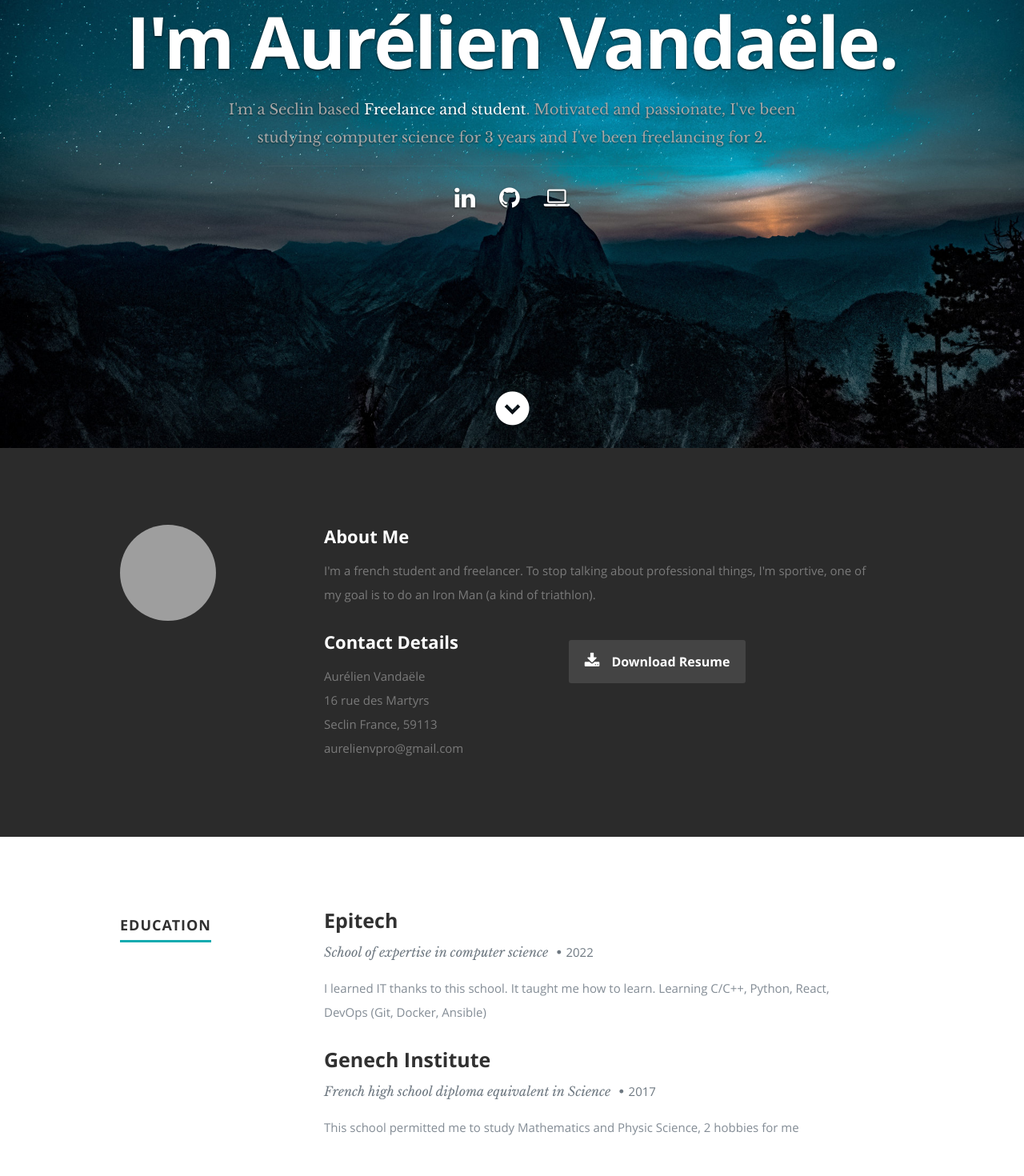
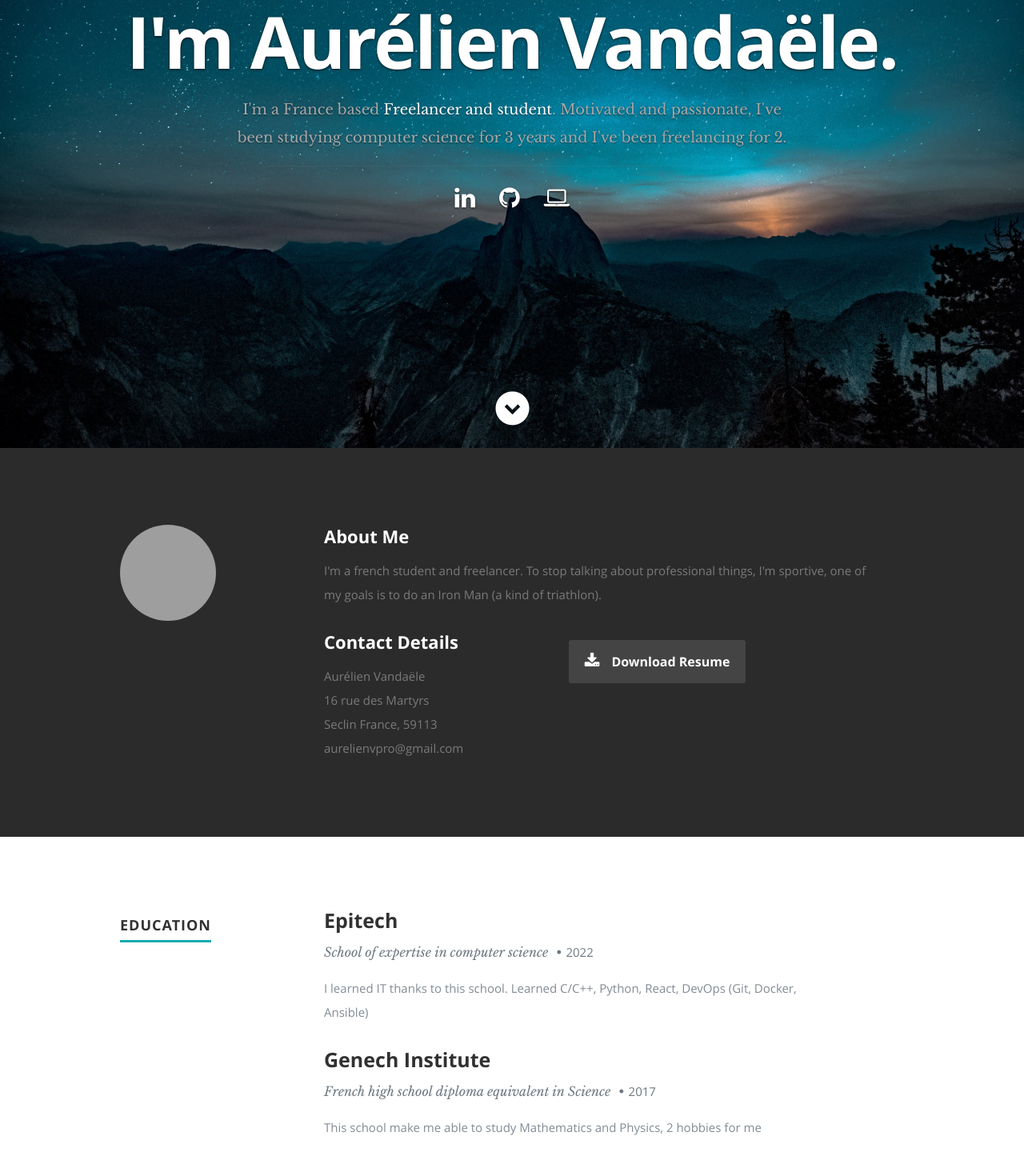
Before and after one commit to AurelienV-42/avandaele, a React (Create React App) app: page / in a window 1280 px wide. Shown: the part 240-1710 px from the top of the page at 80% size. Built offline with nearby package versions, Linux system fonts and the light colour scheme; grey boxes are pictures that could not be loaded.

Commit message:
[~] Fix text in about

```diff
--- a/public/resumeData.json
+++ b/public/resumeData.json
@@ -1,10 +1,10 @@
 {
   "main": {
     "name":"Aurélien Vandaële",
-    "occupation":"Freelance and student",
+    "occupation":"Freelancer and student",
     "description":"Motivated and passionate, I've been studying computer science for 3 years and I've been freelancing for 2",
     "image":"profilepic.jpg",
-    "bio":"I'm a french student and freelancer. To stop talking about professional things, I'm sportive, one of my goal is to do an Iron Man (a kind of triathlon).",
+    "bio":"I'm a french student and freelancer. To stop talking about professional things, I'm sportive, one of my goals is to do an Iron Man (a kind of triathlon).",
     "email": "aurelienvpro@gmail.com",
     "address":{
       "street":"16 rue des Martyrs",
@@ -33,19 +33,18 @@
     ]
   },
   "resume":{
-    "skillmessage":"Here you can create a short write-up of your skills to show off to employers",
     "education":[
       {
         "school":"Epitech",
         "degree":"School of expertise in computer science",
         "graduated":"2022",
-        "description":"I learned IT thanks to this school. It taught me how to learn. Learning C/C++, Python, React, DevOps (Git, Docker, Ansible)"
+        "description":"I learned IT thanks to this school. Learned C/C++, Python, React, DevOps (Git, Docker, Ansible)"
       },
       {
         "school":"Genech Institute",
         "degree":"French high school diploma equivalent in Science",
         "graduated":"2017",
-        "description":"This school permitted me to study Mathematics and Physic Science, 2 hobbies for me"
+        "description":"This school make me able to study Mathematics and Physics, 2 hobbies for me"
       }
     ],
     "work":[
@@ -58,7 +57,7 @@
         "company":"ACS-AMI",
         "title":"Second year internship - Fullstack developper",
         "years":"July 2018... 6 months",
-        "description":"First real discovery of work as developper. Designer and developper of an application for decision-making purposes. Discovered web development (Back: Python/SQL, Front: ReactJS and Superset framework)"
+        "description":"First profesionnal discovery working as developper. Designer and developper of an application for decision-making purposes. Discovered web development (Back: Python/SQL, Front: ReactJS and Superset framework)"
       }
     ],
     "skills":[
@@ -99,8 +98,8 @@
   "portfolio":{
     "projects": [
       {
-        "title":"Canadian Wanderlust",
-        "category":"My Travel Blog for my post-university travels",
+        "title":"Github Projects",
+        "category":"All my projects from Epitech on Github",
         "image":"canadian-wanderlust.jpg",
         "url":"https://github.com/AurelienV-42"
       }
--- a/src/Components/Header.js
+++ b/src/Components/Header.js
@@ -7,7 +7,7 @@ class Header extends Component {
       var name = this.props.data.name;
       var occupation= this.props.data.occupation;
       var description= this.props.data.description;
-      var city= this.props.data.address.city;
+      var state= this.props.data.address.state;
       var networks= this.props.data.social.map(function(network){
         return <li key={network.name}><a href={network.url}><i className={network.className}></i></a></li>
       })
@@ -34,7 +34,7 @@ class Header extends Component {
       <div className="row banner">
          <div className="banner-text">
             <h1 className="responsive-headline">I'm {name}.</h1>
-            <h3>I'm a {city} based <span>{occupation}</span>. {description}.</h3>
+            <h3>I'm a {state} based <span>{occupation}</span>. {description}.</h3>
             <hr />
             <ul className="social">
                {networks}
```
